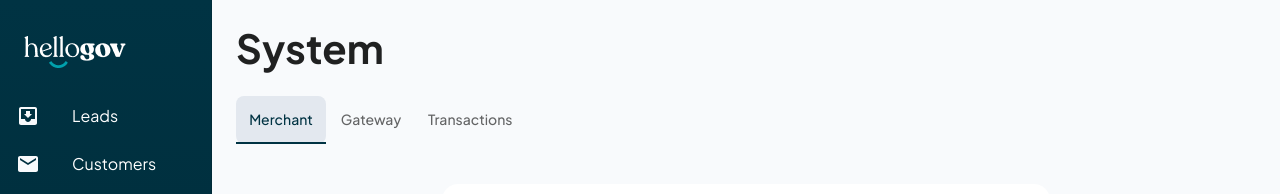
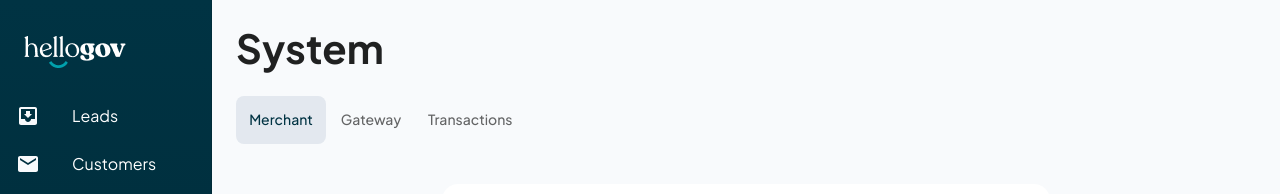
Before and after one commit to trimulabs/demo-project-asad, a Next.js app: page / in a window 1280 px wide. Shown: the top 194 px of the page. Built offline with nearby package versions, Linux system fonts and the light colour scheme.

Commit message:
FIXED: removed underline from tabs.

```diff
--- a/src/components/BasicTabs.tsx
+++ b/src/components/BasicTabs.tsx
@@ -53,6 +53,11 @@ export default function BasicTabs() {
           value={value}
           onChange={handleChange}
           aria-label="basic tabs example"
+          TabIndicatorProps={{
+            style: {
+              display: 'none',
+            },
+          }}
         >
           <Tab label="Merchant" {...a11yProps(0)} />
           <Tab label="Gateway" {...a11yProps(1)} />
```
